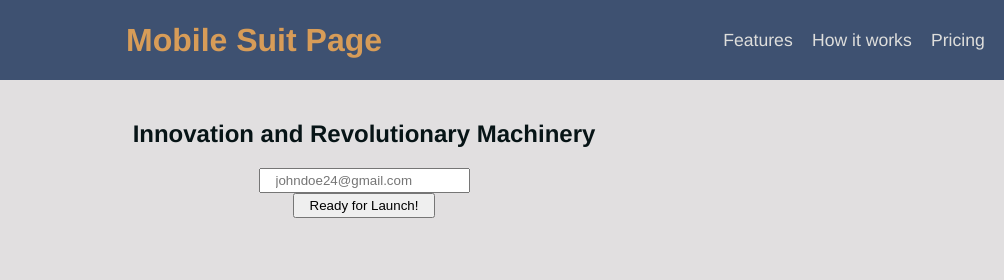
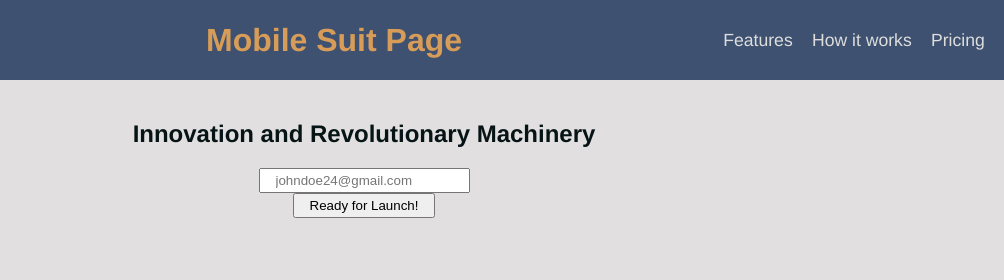
Before and after one commit to alexparsons414/gundam-product-landing-page, a plain HTML site: page index.html in a window 1280 px wide. Shown: the top 280 px of the page, 276-1280 px from the left. Drawn offline with Linux system fonts and the light colour scheme.

Commit message:
Update styles.css
centered header more

```diff
--- a/styles.css
+++ b/styles.css
@@ -34,6 +34,7 @@ header{
 
 h1{
   color: #d79c58;
+  padding-left: 12.5%;
 }
 
 #subtitle{
```
